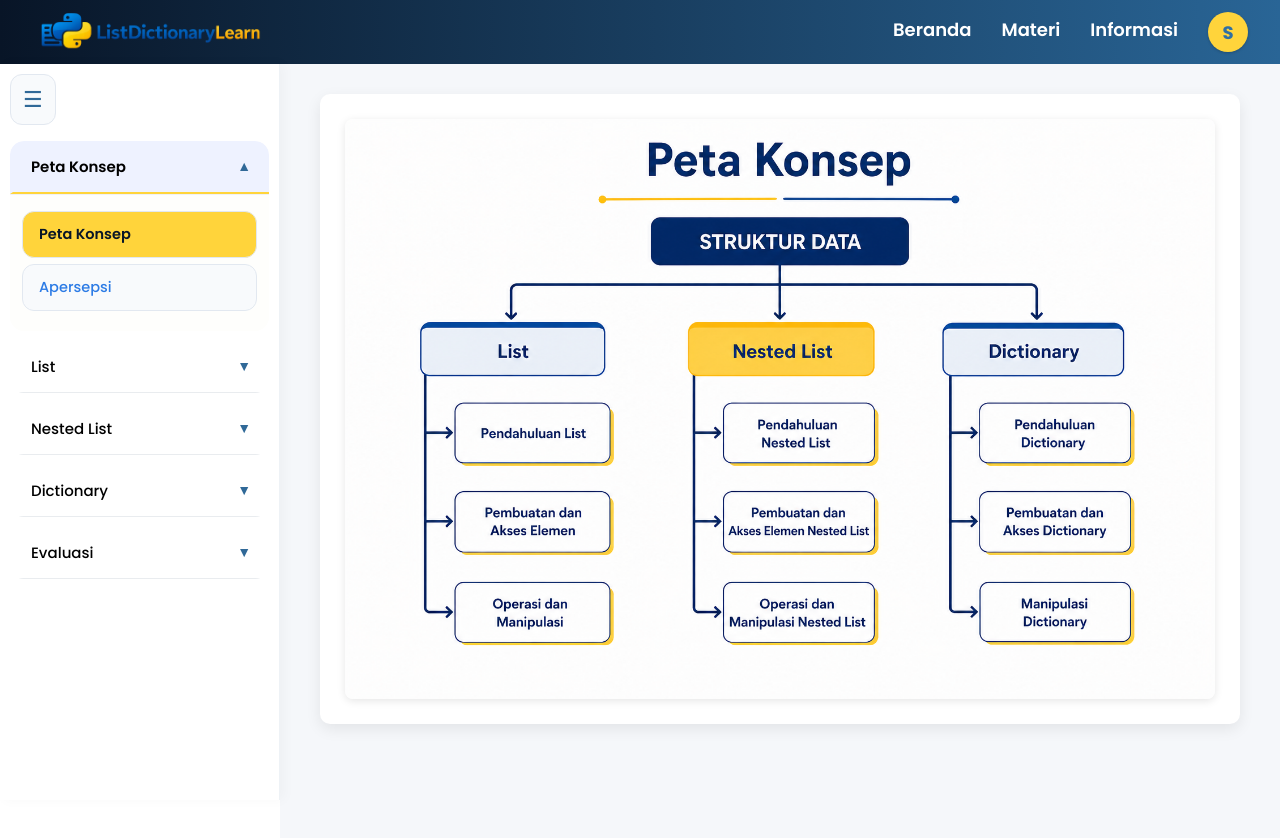
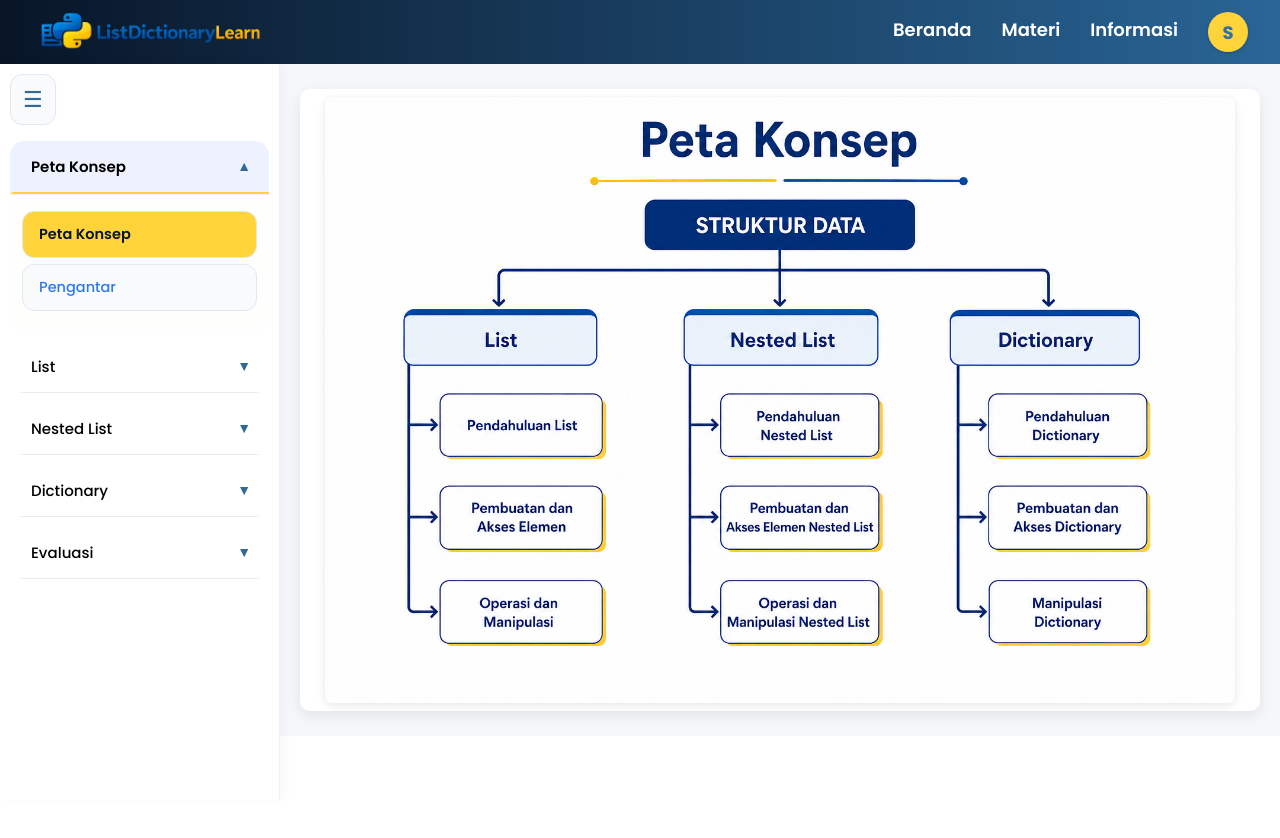
Before and after one commit to Halooci/Lidict, a React (Vite) app: page /PetaKonsep in a window 1280 px wide. Shown: the top 838 px of the page. After the commit the page ends 800 px from the top, so only its background shows below. Built offline with nearby package versions, Linux system fonts and the light colour scheme; no server answers; the database is empty; sample sign-in values are in the browser's storage.

Commit message:
upd revmed

```diff
--- a/src/pages/komponen/SidebarMateri.jsx
+++ b/src/pages/komponen/SidebarMateri.jsx
@@ -131,7 +131,7 @@ export default function SidebarMateri() {
             unlocked={isUnlocked(0)}
           />
           <SubItem
-            label="Apersepsi"
+            label="Pengantar"
             to="/Apersepsi"
             currentPath={currentPath}
             requiredLevel={0}
--- a/src/pages/materi/List/PendahuluanList.jsx
+++ b/src/pages/materi/List/PendahuluanList.jsx
@@ -729,8 +729,8 @@ sys.stdout = StringIO()
             <h2 style={styles.sectionTitle}>Eksplorasi Awal</h2>
             <div style={styles.card}>
               <p style={styles.text}>
-                Sebelum mempelajari lebih dalam, jawab pertanyaan berikut dengan memilih opsi yang tersedia.
-                <strong style={{ color: "#0d6efd" }}> Materi akan terbuka setelah kedua pertanyaan dijawab.</strong>
+                Sebelum mempelajari lebih dalam, jawab pertanyaan berikut dengan memilih opsi yang tersedia. Jawaban <strong>tidak harus benar</strong>, jawab sesuai pemahaman Anda.
+                <strong> Materi akan terbuka setelah kedua pertanyaan dijawab.</strong>
                 {isEksplorasiCompleted && " (Anda sudah menyelesaikan eksplorasi ini sebelumnya.)"}
               </p>
               {eksplorasiQuestions.map((q, idx) => {
--- a/src/pages/materi/PetaKonsep/Apersepsi.jsx
+++ b/src/pages/materi/PetaKonsep/Apersepsi.jsx
@@ -372,25 +372,25 @@ export default function Apersepsi() {
               </p>
               <ul style={styles.list}>
                 <li>
-                  integer → bilangan bulat (tanpa koma), seperti 10, -5, 0.
+                  <strong>integer</strong> → bilangan bulat (tanpa koma), seperti 10, -5, 0.
                   <br />
                   Contoh:
                   <strong style={{ color: "#306998" }}> panjang</strong> = <strong style={{ color: "#306998" }}>int(input("Masukkan panjang: "))</strong>
                 </li>
                 <li>
-                  float → bilangan desimal (ada koma), seperti 3.14, -0.5, 2.0.
+                  <strong>float</strong> → bilangan desimal (ada koma), seperti 3.14, -0.5, 2.0.
                   <br />
                   Contoh:
                   <strong style={{ color: "#306998" }}> lebar</strong> = <strong style={{ color: "#306998" }}> float(input("Masukkan lebar: "))</strong>
                 </li>
                 <li>
-                  string → teks, diapit kutip (bisa kutip satu atau kutip dua).
+                  <strong>string</strong> → teks, diapit kutip (bisa kutip satu atau kutip dua).
                   <br />
                   Contoh:
                   <strong style={{ color: "#306998" }}> jurusan</strong> = <strong style={{ color: "#306998" }}>"Pendidikan Komputer"</strong>
                 </li>
                 <li>
-                  boolean → nilai kebenaran, hanya True atau False.
+                  <strong>boolean</strong> → nilai kebenaran, hanya True atau False.
                   <br />
                   Contoh: (konteks apakah siswa masih aktif bersekolah)
                   <br />
@@ -602,7 +602,7 @@ status_lulus = True                           # boolean`)}
                 Jika ingin menerima angka, konversi dengan <code>int()</code> atau <code>float()</code>.
               </p>
 
-              <p style={styles.text}><strong>Contoh Kode (dengan komentar berwarna):</strong></p>
+              <p style={styles.text}><strong>Contoh Kode Program:</strong></p>
               <pre style={styles.codeBlock}>
                 {formatCodeWithComments(`nama = input("Nama: ")          # membaca input dari user
 print("Halo", nama)             # menampilkan sapaan
--- a/src/pages/materi/PetaKonsep/PetaKonsep.jsx
+++ b/src/pages/materi/PetaKonsep/PetaKonsep.jsx
@@ -6,10 +6,14 @@ import PetaKonsepImage from '../../../assets/PetaKonsepImage.png';
 
 const styles = {
   page: {
-    padding: "30px 40px",
+    padding: "5px 20px", // padding vertikal sangat kecil
     backgroundColor: "#f5f7fa",
-    minHeight: "100vh",
+    height: "100%",
+    overflow: "hidden",
     fontFamily: "Poppins, sans-serif",
+    display: "flex",
+    flexDirection: "column",
+    justifyContent: "center",
   },
   header: {
     backgroundColor: "#306998",
@@ -33,7 +37,13 @@ const styles = {
     fontSize: "28px",
     fontWeight: "700",
   },
-  section: { marginBottom: "40px" },
+  section: {
+    marginBottom: 0,
+    flex: 1,
+    display: "flex",
+    alignItems: "center",
+    justifyContent: "center",
+  },
   sectionTitle: {
     fontSize: "22px",
     fontWeight: "700",
@@ -44,17 +54,23 @@ const styles = {
   card: {
     backgroundColor: "white",
     borderRadius: "10px",
-    padding: "25px",
+    padding: "8px 25px", // padding card diperkecil
     boxShadow: "0 5px 15px rgba(0,0,0,0.08)",
+    width: "100%",
+    maxWidth: "1100px", // lebih lebar agar gambar bisa lebih besar
+    margin: "0 auto",
   },
   text: { lineHeight: "1.8", color: "#333", marginBottom: "15px" },
   image: {
     maxWidth: "100%",
+    maxHeight: "calc(100vh - 100px)", // lebih besar, memperhitungkan navbar + padding tipis
+    width: "auto",
     height: "auto",
     display: "block",
     margin: "0 auto",
     borderRadius: "8px",
     boxShadow: "0 2px 8px rgba(0,0,0,0.1)",
+    objectFit: "contain",
   },
 };
 
@@ -62,11 +78,9 @@ const PetaKonsep = () => {
   const navigate = useNavigate();
 
   useEffect(() => {
-    // Cek apakah user sudah login (ada data di localStorage)
     const userId = localStorage.getItem('userId');
     const userEmail = localStorage.getItem('userEmail');
     if (!userId || !userEmail) {
-      // Jika belum login, redirect ke halaman login/register
       navigate('/loginregister');
     }
   }, [navigate]);
@@ -75,7 +89,15 @@ const PetaKonsep = () => {
     <>
       <Navbar />
       <SidebarMateri />
-      <div className="main-content" style={{ paddingTop: "64px" }}>
+      <div
+        className="main-content"
+        style={{
+          paddingTop: "64px",
+          height: "calc(100vh - 64px)",
+          overflow: "hidden",
+          boxSizing: "border-box",
+        }}
+      >
         <div style={styles.page}>
           <section style={styles.section}>
             <div style={styles.card}>
```
Also changed, not shown: src/assets/PetaKonsepImage.png, src/assets/PetaKonsepImageOld.png (added).
